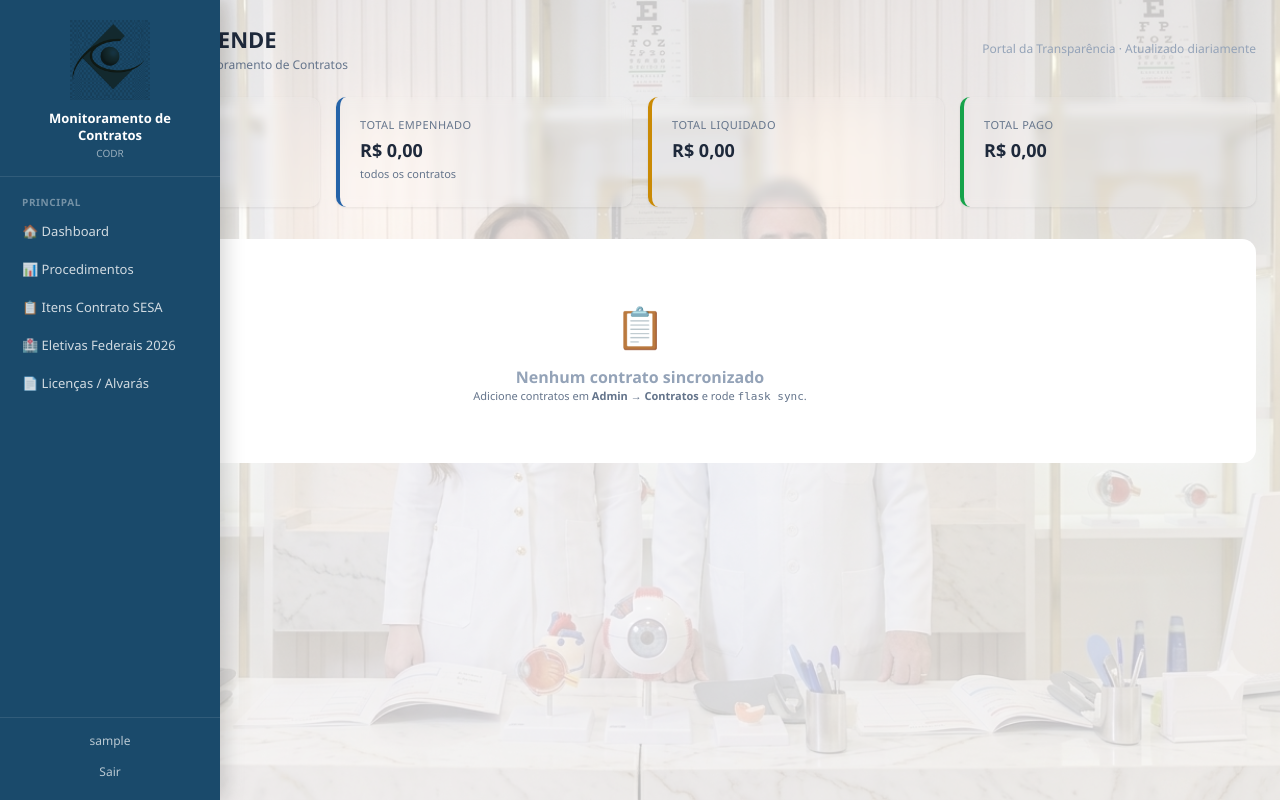
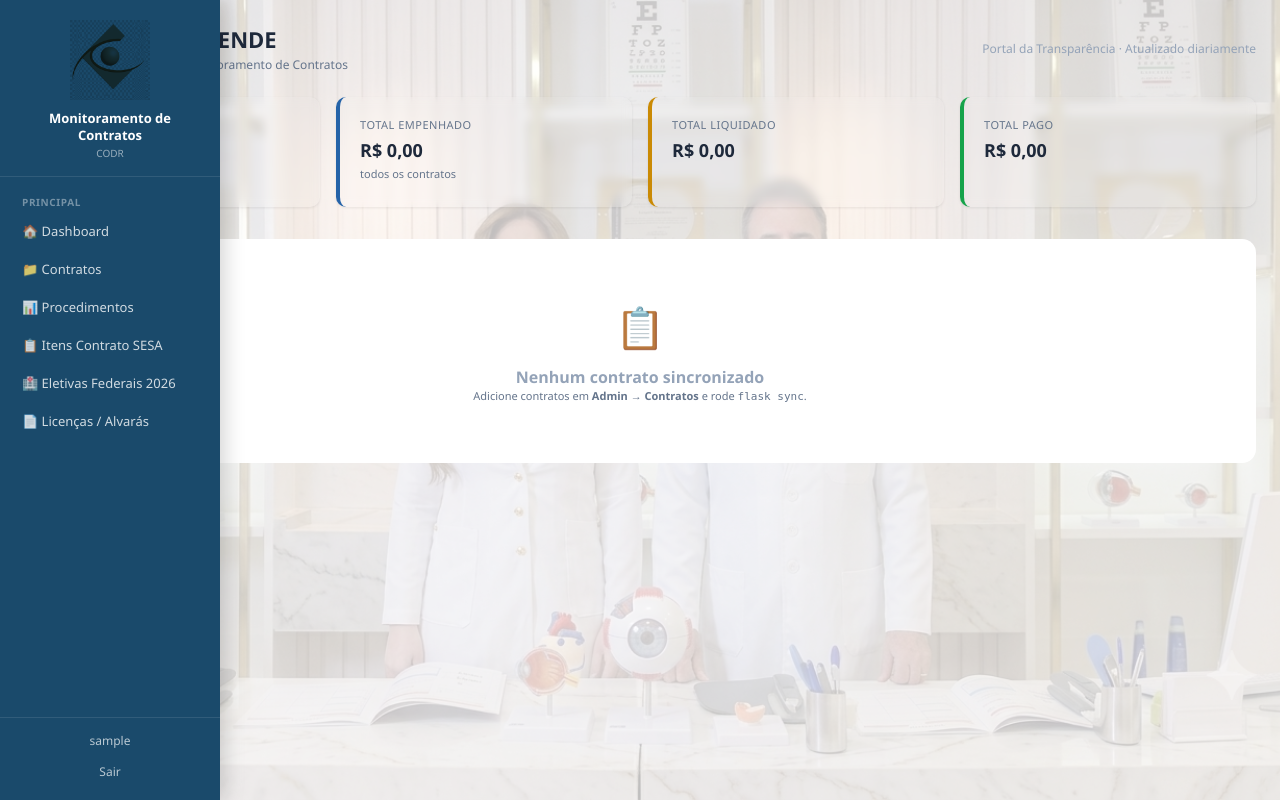
Before and after one commit to acconsultoriaemsaude2025-bit/CONTRATOS-SOBRAL, a Flask app: page / in a window 1280 px wide. Run offline with Flask 3, Linux system fonts and the light colour scheme; the visitor is signed in with stand-in values (Sample User, id 1); data that the repository does not hold is empty.

Commit message:
feat: recoloca aba Contratos na seção Principal da sidebar
Co-Authored-By: Claude Sonnet 4.6 <noreply@anthropic.com>

```diff
--- a/app/templates/base.html
+++ b/app/templates/base.html
@@ -260,6 +260,7 @@ a.link-contrato:hover { text-decoration: underline; }
   <nav class="sidebar-nav">
     <span class="grupo">Principal</span>
     <a href="{{ url_for('dashboard') }}">🏠 Dashboard</a>
+    <a href="{{ url_for('admin_contratos') }}">📁 Contratos</a>
     <a href="{{ url_for('procedimentos') }}">📊 Procedimentos</a>
     <a href="{{ url_for('itens_contrato') }}">📋 Itens Contrato SESA</a>
     <a href="{{ url_for('eletivas_federais') }}">🏥 Eletivas Federais 2026</a>
```
